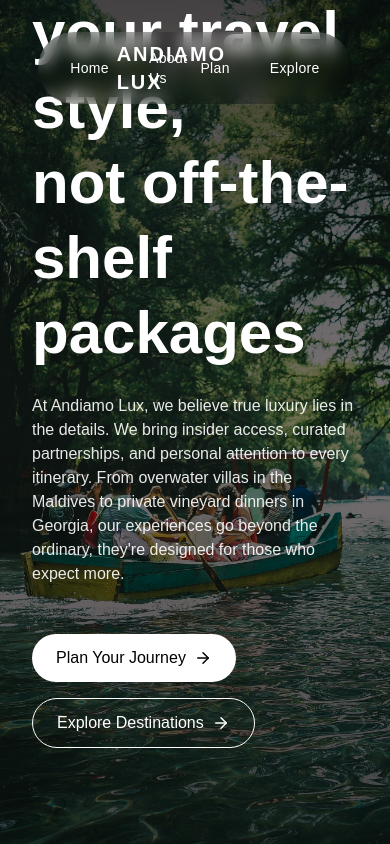
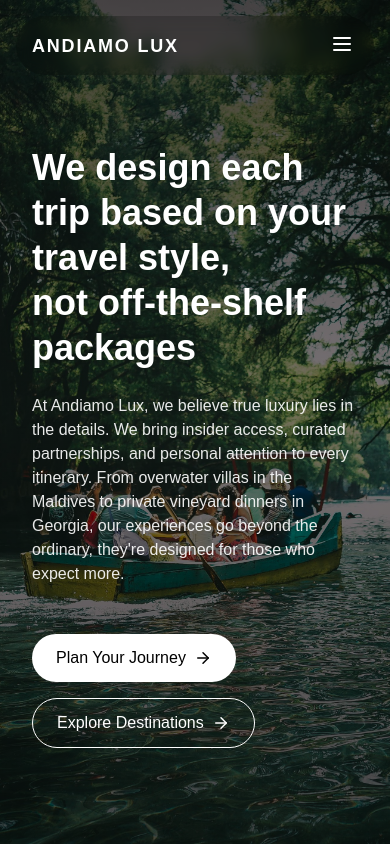
Before and after one commit to kazekunal/AndiamoLux, a Next.js app: page / in a window 390 px wide. Built offline with nearby package versions, Linux system fonts and the light colour scheme.

Commit message:
responsive

```diff
--- a/src/app/components/heropage.jsx
+++ b/src/app/components/heropage.jsx
@@ -34,8 +34,8 @@ export default function LandingPage() {
           </div> */}
 
           {/* Bottom section with headline, subheading and CTAs */}
-          <div className="mb-16 max-w-3xl">
-            <h1 className="mb-6 text-6xl font-bold leading-tight text-white md:text-6xl">
+          <div className="mb-16 md:mt-0 max-w-3xl">
+            <h1 className="mb-6 text-4xl font-bold leading-tight text-white md:text-6xl">
               We design each trip based on your travel style,<br/> not off-the-shelf packages
               {/* Every Journey, Personally Designed for Your Travel Style */}
               {/* Your Style. Your Trip.<br/> Custom-Crafted, Every Time. */}
--- a/src/app/components/navbar.jsx
+++ b/src/app/components/navbar.jsx
@@ -1,12 +1,13 @@
 'use client'
 import { useState, useEffect } from "react";
 import Link from "next/link";
-import { ArrowRight, ShoppingBag, Menu } from 'lucide-react';
+import { ArrowRight, Menu, X } from 'lucide-react';
+import { AnimatePresence, motion } from 'framer-motion';
 
 export default function Navbar() {
   const [scrolled, setScrolled] = useState(false);
+  const [isMenuOpen, setIsMenuOpen] = useState(false);
 
-  // Handle scroll event to add background when scrolled
   useEffect(() => {
     const handleScroll = () => {
       const isScrolled = window.scrollY > 20;
@@ -16,42 +17,52 @@ export default function Navbar() {
     };
 
     window.addEventListener('scroll', handleScroll);
-
-    // Clean up event listener
-    return () => {
-      window.removeEventListener('scroll', handleScroll);
-    };
+    return () => window.removeEventListener('scroll', handleScroll);
   }, [scrolled]);
 
+  const toggleMenu = () => {
+    setIsMenuOpen(!isMenuOpen);
+  };
+
   return (
-    <div className={`fixed top-0 left-0 right-0 z-50 flex items-center justify-center px-6 py-8 transition-all duration-300 ${scrolled ? 'py-4' : 'py-8'}`}>
-      {/* Elliptical translucent navbar */}
-      <div className={`relative flex w-11/12 max-w-6xl items-center justify-between rounded-full px-8 py-4 backdrop-blur-sm transition-all duration-300 ${
+    <div className={`fixed top-0 left-0 right-0 z-50 flex items-center justify-center px-4 md:px-6 transition-all duration-300 ${scrolled ? 'py-2 md:py-4' : 'py-4 md:py-8'}`}>
+      {/* Navbar container */}
+      <div className={`relative flex w-full md:w-11/12 max-w-6xl items-center justify-between rounded-full px-4 md:px-8 py-3 md:py-4 backdrop-blur-sm transition-all duration-300 ${
         scrolled ? 'bg-black/50' : 'bg-black/20'
       }`}>
-        {/* Left navigation */}
-        <div className="flex items-center space-x-10">
+        {/* Logo (mobile left) */}
+        <div className="md:hidden">
+          <h1 className="text-lg font-bold tracking-widest text-white">ANDIAMO LUX</h1>
+        </div>
+
+        {/* Logo (desktop center) */}
+        <div className="hidden md:block absolute left-1/2 -translate-x-1/2">
+          <h1 className="text-xl font-bold tracking-widest text-white">ANDIAMO LUX</h1>
+        </div>
+
+        {/* Mobile menu toggle */}
+        <div className="md:hidden">
+          <button
+            onClick={toggleMenu}
+            className="text-white p-1 focus:outline-none"
+            aria-label={isMenuOpen ? "Close menu" : "Open menu"}
+          >
+            {isMenuOpen ? <X size={24} /> : <Menu size={24} />}
+          </button>
+        </div>
+
+        {/* Desktop left navigation */}
+        <div className="hidden md:flex items-center space-x-10">
           <Link href="#" className="text-sm font-medium tracking-wide text-white hover:text-white/80 transition-colors">
             Home
           </Link>
           <Link href="#" className="text-sm font-medium tracking-wide text-white hover:text-white/80 transition-colors">
             About Us
           </Link>
-          {/* <Link href="#" className="text-sm font-medium tracking-wide text-white hover:text-white/80 transition-colors">
-            Services
-          </Link>
-          <Link href="#" className="text-sm font-medium tracking-wide text-white hover:text-white/80 transition-colors">
-            Contact Us
-          </Link> */}
         </div>
 
-        {/* Center logo */}
-        <div className="absolute left-1/2 -translate-x-1/2">
-          <h1 className="text-xl font-bold tracking-widest text-white">ANDIAMO LUX</h1>
-        </div>
-
-        {/* Right navigation */}
-        <div className="flex items-center space-x-10">
+        {/* Desktop right navigation */}
+        <div className="hidden md:flex items-center space-x-10">
           <Link href="#" className="text-sm font-medium tracking-wide text-white hover:text-white/80 transition-colors">
             Plan
           </Link>
@@ -60,6 +71,50 @@ export default function Navbar() {
           </Link>
         </div>
       </div>
+
+      {/* Mobile menu - dropdown with framer-motion */}
+      <AnimatePresence>
+        {isMenuOpen && (
+          <motion.div
+            initial={{ opacity: 0, scale: 0.95, y: -10 }}
+            animate={{ opacity: 1, scale: 1, y: 0 }}
+            exit={{ opacity: 0, scale: 0.95, y: -10 }}
+            transition={{ duration: 0.25, ease: "easeInOut" }}
+            className="absolute top-20 left-4 right-4 mx-auto mt-2 w-[90%] max-w-sm rounded-2xl bg-black/20 backdrop-blur-md shadow-lg z-40 backdrop-blur-sm"
+          >
+            <div className="flex flex-col items-center space-y-4 p-6 text-center">
+              <Link
+                href="#"
+                className="text-lg font-medium tracking-wide text-white hover:text-white/80 transition-colors"
+                onClick={toggleMenu}
+              >
+                Home
+              </Link>
+              <Link
+                href="#"
+                className="text-lg font-medium tracking-wide text-white hover:text-white/80 transition-colors"
+                onClick={toggleMenu}
+              >
+                About Us
+              </Link>
+              <Link
+                href="#"
+                className="text-lg font-medium tracking-wide text-white hover:text-white/80 transition-colors"
+                onClick={toggleMenu}
+              >
+                Plan
+              </Link>
+              <Link
+                href="#"
+                className="text-lg font-medium tracking-wide text-white hover:text-white/80 transition-colors"
+                onClick={toggleMenu}
+              >
+                Explore
+              </Link>
+            </div>
+          </motion.div>
+        )}
+      </AnimatePresence>
     </div>
   );
 }
```
